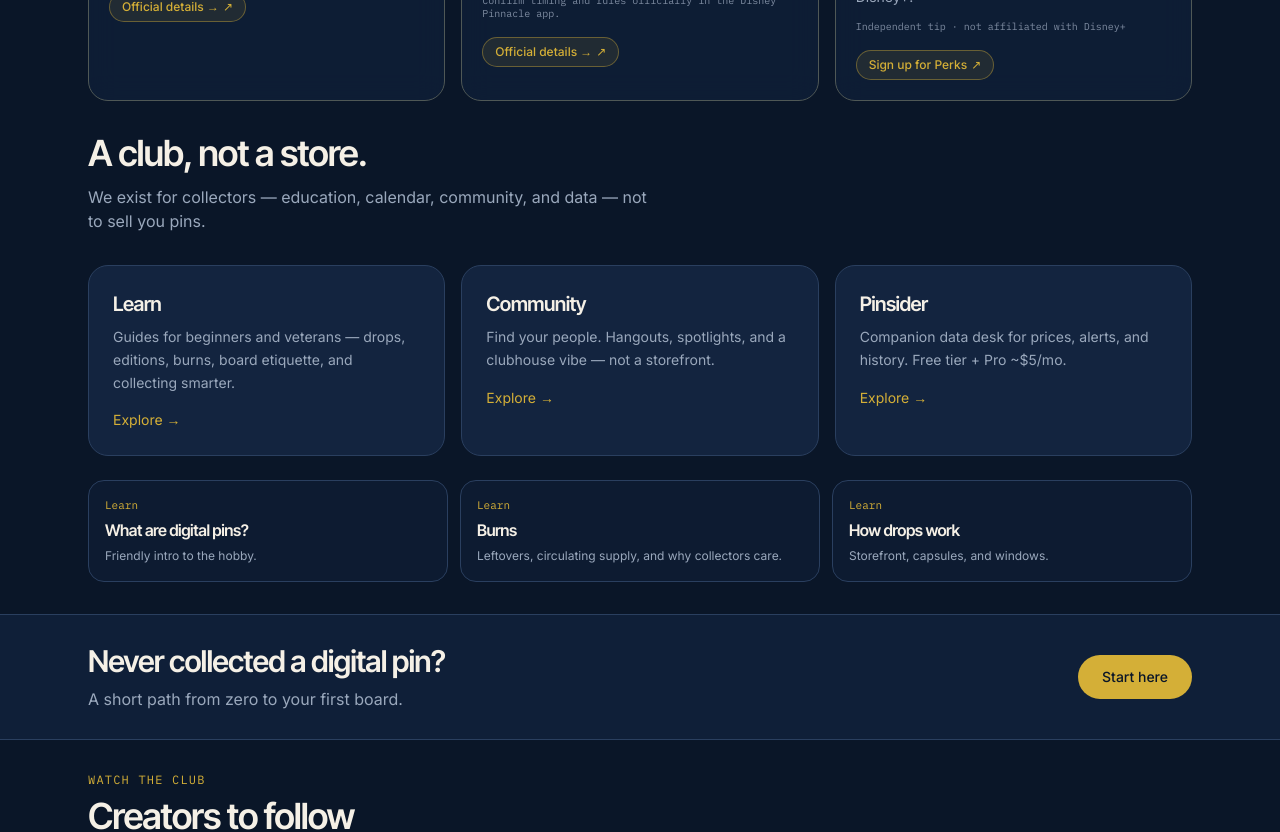
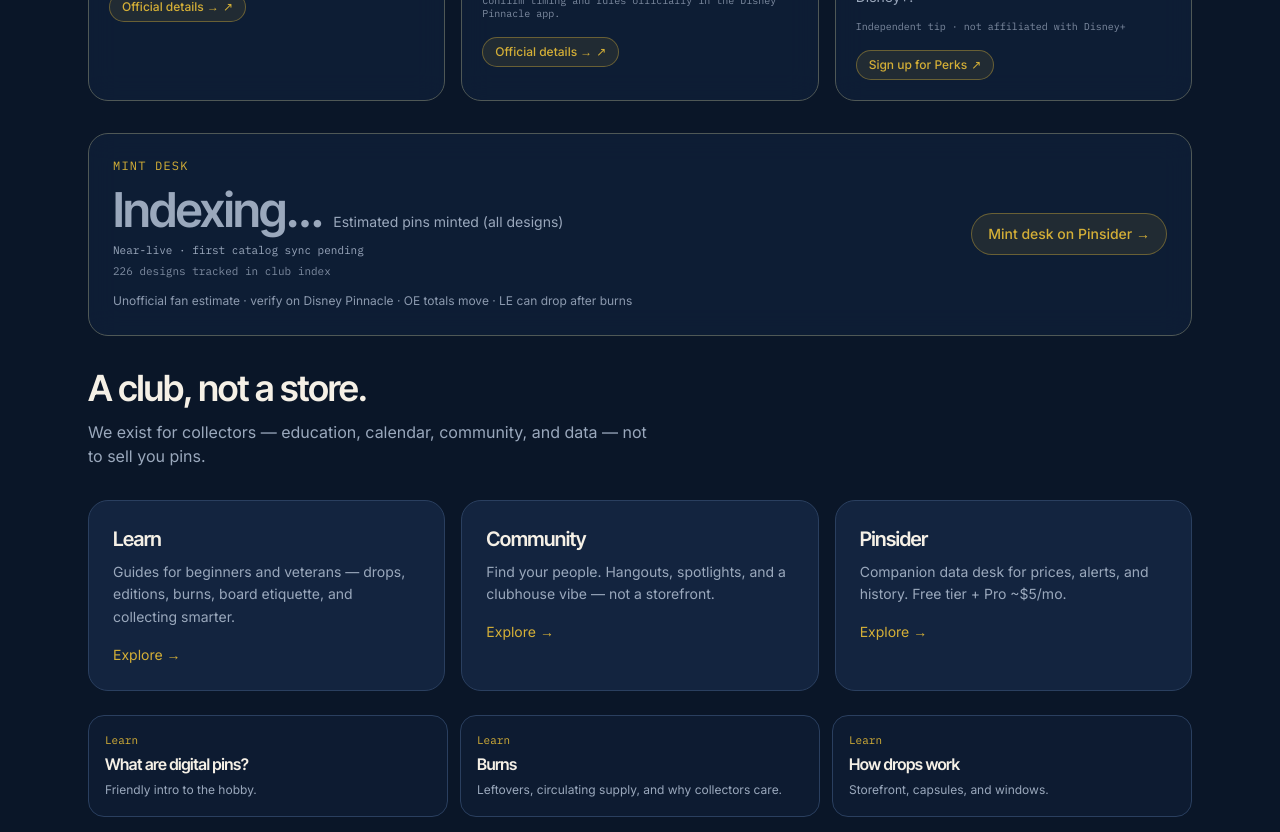
Before and after one commit to Pinsider411/digitalpinclub, a Next.js app: page / in a window 1280 px wide. Shown: the part 1260-2092 px from the top of the page. Built offline with nearby package versions, Linux system fonts and the light colour scheme.

Commit message:
Preview: homepage Mint desk strip (indexing state)
Add MintTotalCard under What's on the board with mint-totals data
shipping as indexing (no invented platform-wide mint total). CTA links
to /pinsider; designsTracked comes from the releases index.

```diff
--- a/src/app/page.tsx
+++ b/src/app/page.tsx
@@ -3,6 +3,7 @@
 import { FAQAccordion } from "@/components/FAQAccordion";
 import { DigestForm } from "@/components/DigestForm";
 import { Section } from "@/components/Section";
+import { MintTotalCard } from "@/components/MintTotalCard";
 import { FindUsSection } from "@/components/SocialLinks";
 import { PinSiderLockup, PinSiderMark, PinSiderWordmark } from "@/components/PinSiderMark";
 import { getFeaturedThisWeek } from "@/data/creators";
@@ -222,6 +223,10 @@
         </Link>
       </Section>
 
+      {/* Mint desk */}
+      <Section className="!pt-0 !pb-6 sm:!pb-8">
+        <MintTotalCard />
+      </Section>
 
       {/* A club, not a store */}
       <Section className="!pt-0 !pb-6 sm:!pb-8">
--- /dev/null
+++ b/src/components/MintTotalCard.tsx
@@ -0,0 +1,67 @@
+import Link from "next/link";
+import { mintTotals } from "@/data/mint-totals";
+
+function formatTotal(n: number): string {
+  return new Intl.NumberFormat("en-US").format(n);
+}
+
+export function MintTotalCard() {
+  const isLive =
+    mintTotals.status === "live" && mintTotals.estimatedTotal != null;
+  const displayTotal = isLive
+    ? `~${formatTotal(mintTotals.estimatedTotal!)}`
+    : "Indexing…";
+  const meta = isLive
+    ? `Near-live · updated ${mintTotals.updatedLabel}`
+    : "Near-live · first catalog sync pending";
+
+  return (
+    <article
+      className="glass relative overflow-hidden rounded-[20px] border-l-[3px] border-l-accent p-5 sm:p-6"
+      aria-label="Mint desk"
+    >
+      <div className="flex flex-col gap-5 sm:flex-row sm:items-center sm:justify-between sm:gap-8">
+        <div className="min-w-0 flex-1">
+          <p className="font-mono text-xs uppercase tracking-widest text-accent">
+            Mint desk
+          </p>
+          <div className="mt-3 flex flex-wrap items-baseline gap-x-3 gap-y-1">
+            <p
+              className={`font-display text-4xl font-semibold tracking-tight sm:text-5xl ${
+                isLive ? "text-text" : "text-muted"
+              }`}
+            >
+              {displayTotal}
+            </p>
+            <p className="text-sm text-muted">
+              Estimated pins minted (all designs)
+            </p>
+          </div>
+          <p className="mt-2 font-mono text-[11px] text-muted">{meta}</p>
+          {mintTotals.designsTracked != null ? (
+            <p className="mt-1 font-mono text-[11px] text-muted/80">
+              {mintTotals.designsTracked} designs tracked in club index
+            </p>
+          ) : null}
+          {isLive && mintTotals.sourceNote ? (
+            <p className="mt-1 font-mono text-[11px] text-muted/80">
+              {mintTotals.sourceNote}
+            </p>
+          ) : null}
+          <p className="mt-3 max-w-xl text-xs leading-relaxed text-muted/90">
+            {mintTotals.disclaimer}
+          </p>
+        </div>
+
+        <div className="shrink-0 sm:self-center">
+          <Link
+            href="/pinsider"
+            className="inline-flex w-full items-center justify-center gap-1 rounded-full border border-accent/40 bg-accent/10 px-4 py-2.5 text-sm font-medium text-accent transition hover:border-accent hover:bg-accent/20 sm:w-auto"
+          >
+            Mint desk on Pinsider →
+          </Link>
+        </div>
+      </div>
+    </article>
+  );
+}
--- /dev/null
+++ b/src/data/mint-totals.ts
@@ -0,0 +1,36 @@
+/**
+ * Mint desk snapshot for the homepage strip.
+ *
+ * There is no official all-time minted API. Do not invent platform-wide totals.
+ * v1 ships as indexing until a verifiable aggregate source is wired.
+ * `designsTracked` is our unofficial releases index count — designs/releases,
+ * NOT pins minted.
+ */
+
+import { pinnacleReleases } from "@/data/pinnacle-releases";
+
+export type MintTotalsStatus = "indexing" | "live";
+
+export type MintTotals = {
+  status: MintTotalsStatus;
+  /** Platform-wide estimated minted pins — only when source is verifiable. */
+  estimatedTotal: number | null;
+  /** ISO 8601 with America/Los_Angeles offset when curated. */
+  updatedAt: string;
+  updatedLabel: string;
+  /** Optional: designs/releases tracked in our index (not minted pins). */
+  designsTracked?: number;
+  disclaimer: string;
+  /** Optional note when status is live (source label). */
+  sourceNote?: string;
+};
+
+export const mintTotals: MintTotals = {
+  status: "indexing",
+  estimatedTotal: null,
+  updatedAt: "2026-09-22T12:00:00-07:00",
+  updatedLabel: "Sep 22, 2026",
+  designsTracked: pinnacleReleases.length,
+  disclaimer:
+    "Unofficial fan estimate · verify on Disney Pinnacle · OE totals move · LE can drop after burns",
+};
```
